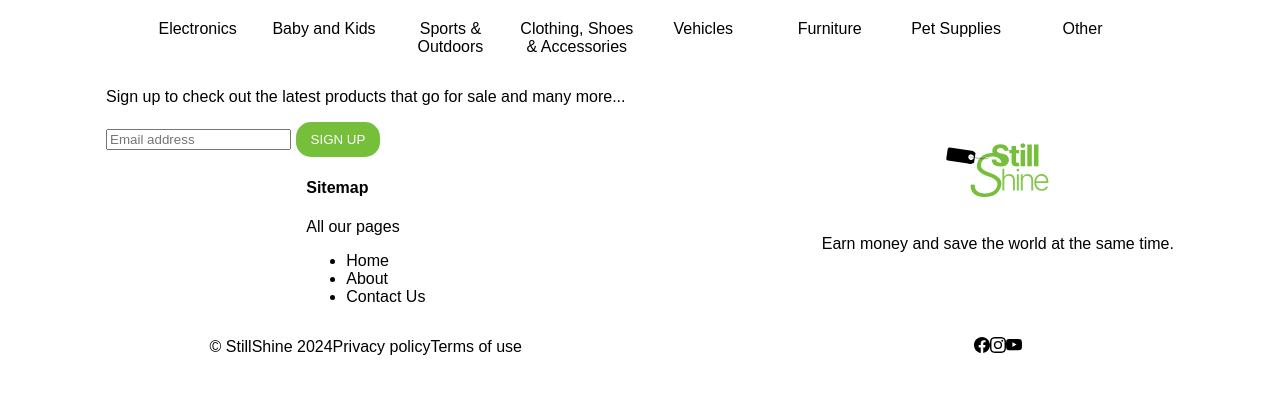
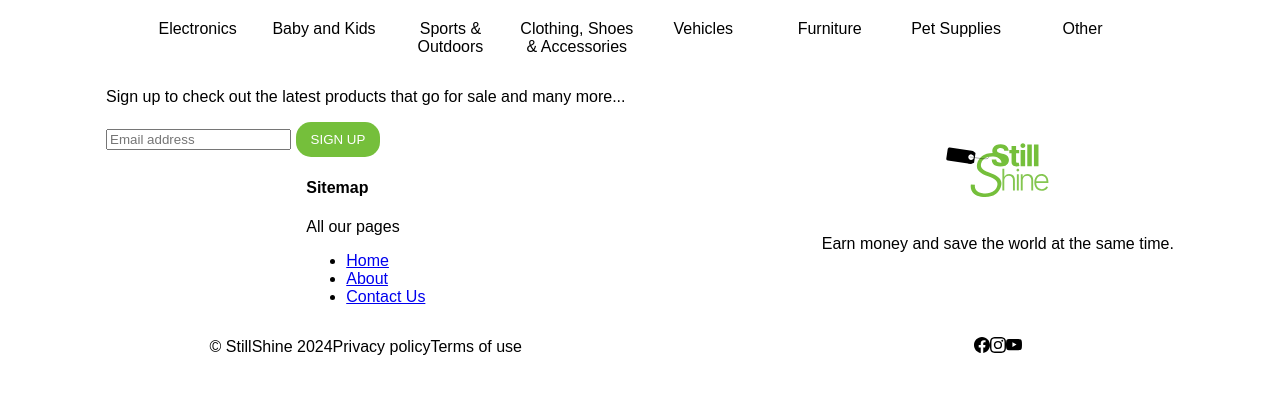
Before and after one commit to patelkvraj/StillShine, a PHP site: page /sell.html in a window 1280 px wide. Shown: the part 313-707 px from the top of the page. Run offline with PHP 8.4, Linux system fonts and the light colour scheme.

Commit message:
Remove `.flex_item_navbar_footer a` style. Add `text-decoration` property to `.link-nav_bar`.

```diff
--- a/style.css
+++ b/style.css
@@ -63,6 +63,7 @@ label {
 }
 
 .link-nav_bar {
+    text-decoration: none;
     color: inherit;
 }
 
@@ -187,10 +188,6 @@ footer {
     align-items: center;
 }
 
-.flex_item_navbar_footer a {
-    text-decoration: none;
-    color: inherit;
-}
 .branding {
     grid-area: branding;
     display: flex;
```
